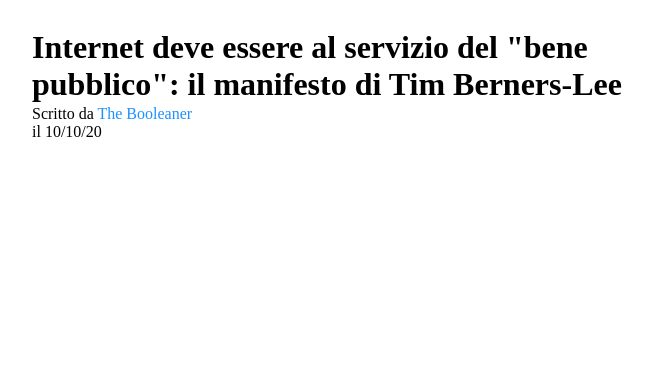
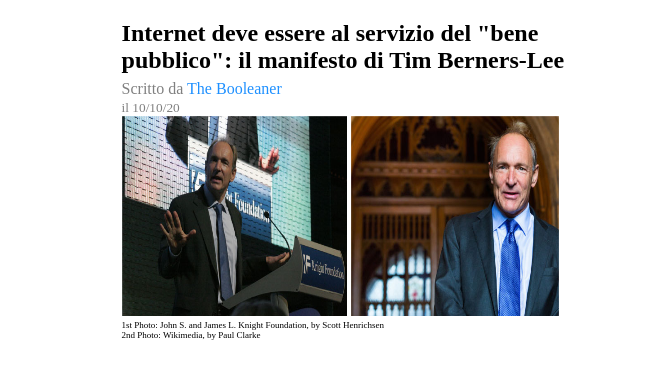
Before and after one commit to christiansaccani/html-css-booleaner, a plain HTML site: page index.html in a window 1280 px wide. Shown: the whole page, without its empty margins (288-941 px from the left). Drawn offline with Linux system fonts and the light colour scheme.

Commit message:
Photo section and page adjustment

```diff
--- a/css/style.css
+++ b/css/style.css
@@ -1,13 +1,27 @@
 body {
-    margin-left: 25%;
-    margin-right: 25%;
-    display: inline-block;
+    margin-left: 32%;
+    margin-right: 32%;
 }
 
-div {
-    margin-top: -20px;
+#scrittoda {
+    margin-top: -3%;
+    color: grey;
 }
 
 #booleaner {
     color: dodgerblue;
 }
+
+#img1 {
+    width: 49%;
+    height: 200px;
+}
+
+#img2 {
+    width: 45%;
+    height: 200px;
+}
+
+#indice {
+    font-size: xx-small;
+}
--- a/index.html
+++ b/index.html
@@ -10,14 +10,26 @@
     <header>
     </header>
     <main>
+        <!-- sezione foto e didascalia -->
+        <section>
             <h1>
                 Internet deve essere al servizio del "bene pubblico": il manifesto di Tim Berners-Lee
             </h1>
-        <div>
+
+            <div id="scrittoda">
                 Scritto da <span id="booleaner">The Booleaner</span>
             <br>
-            il 10/10/20
+                <small>il 10/10/20</small>
             </div>
+
+            <img id="img1" src="img/tim-1.jpg" alt="">
+            <img id="img2" src="img/tim-2.jpg" alt="">
+
+            <div id="indice">
+                1st Photo: John S. and James L. Knight Foundation, by Scott Henrichsen <br>
+                2nd Photo: Wikimedia, by Paul Clarke
+            </div>
+        </section>
     </main>
 </body>
 </html>
```
Lines whose indentation alone changed are shown as unchanged.
